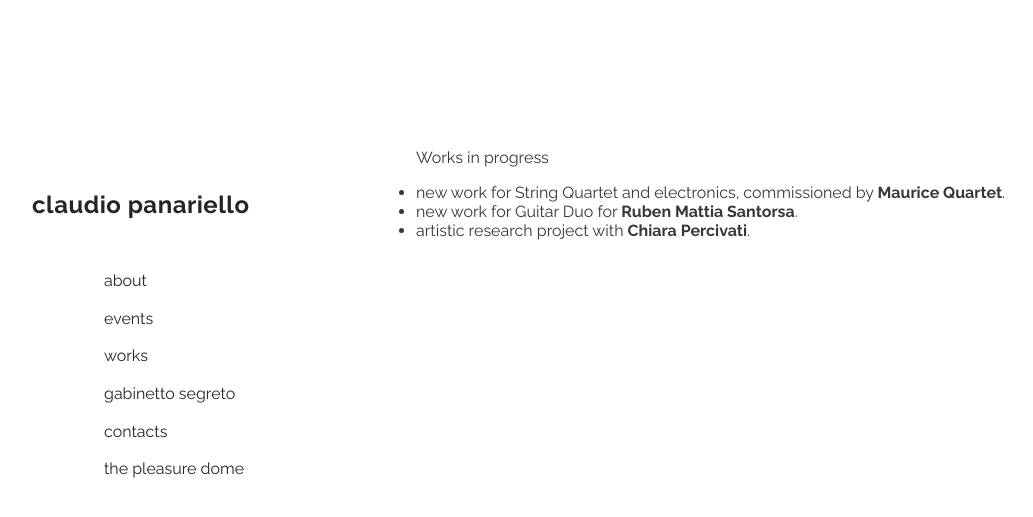
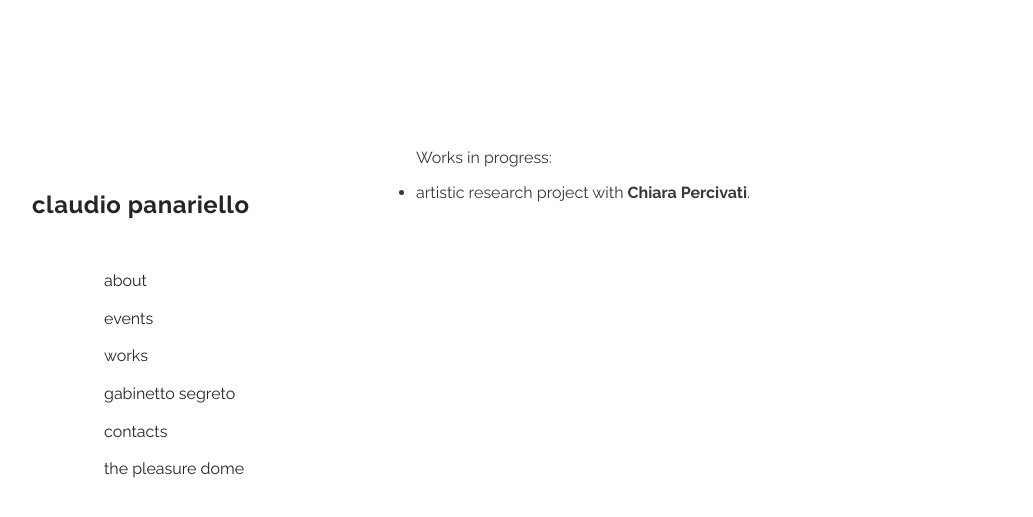
Before and after one commit to claudiopanariello/claudiopanariello.github.io, a Jekyll site: the page built from works/_posts/2021-10-07-in_progress.markdown, in a window 1280 px wide. Shown: the top 517 px of the page, without its empty margins (108-1141 px from the left). Built offline with Jekyll 4.4.1, drawn with Linux system fonts in a browser that asks for light colours.

```diff
--- a/works/_posts/2021-10-07-in_progress.markdown
+++ b/works/_posts/2021-10-07-in_progress.markdown
@@ -6,13 +6,8 @@ date:   2021-10-07
 published: true
 ---
 
-Works in progress
+Works in progress:
 
-- new work for String Quartet and electronics, commissioned by [**Maurice Quartet**][maurice].
-- new work for Guitar Duo for [**Ruben Mattia Santorsa**][ruben].
 - artistic research project with [**Chiara Percivati**][chiara].
 
-
-[maurice]: https://www.quartettomaurice.com/it
 [chiara]: https://www.chiarapercivati.net/
-[ruben]: https://www.rubenmattiasantorsa.com/
```
